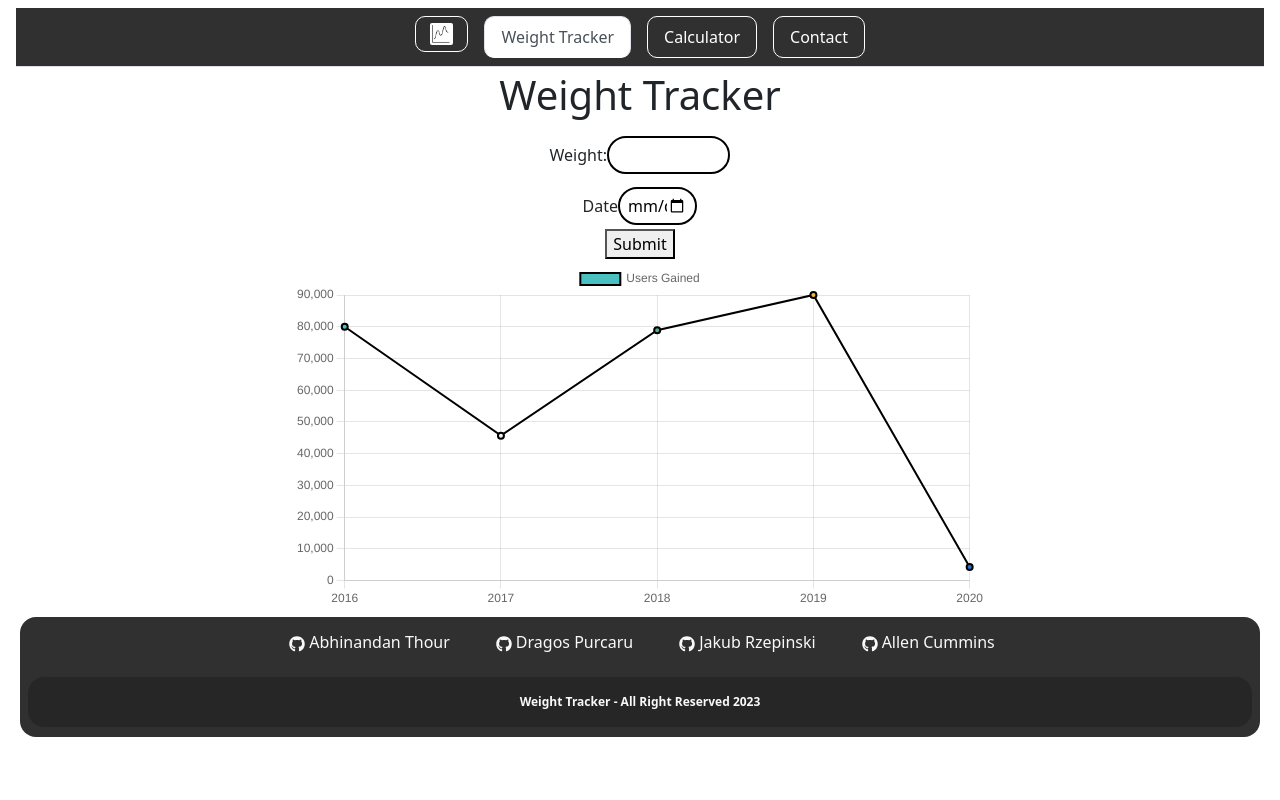
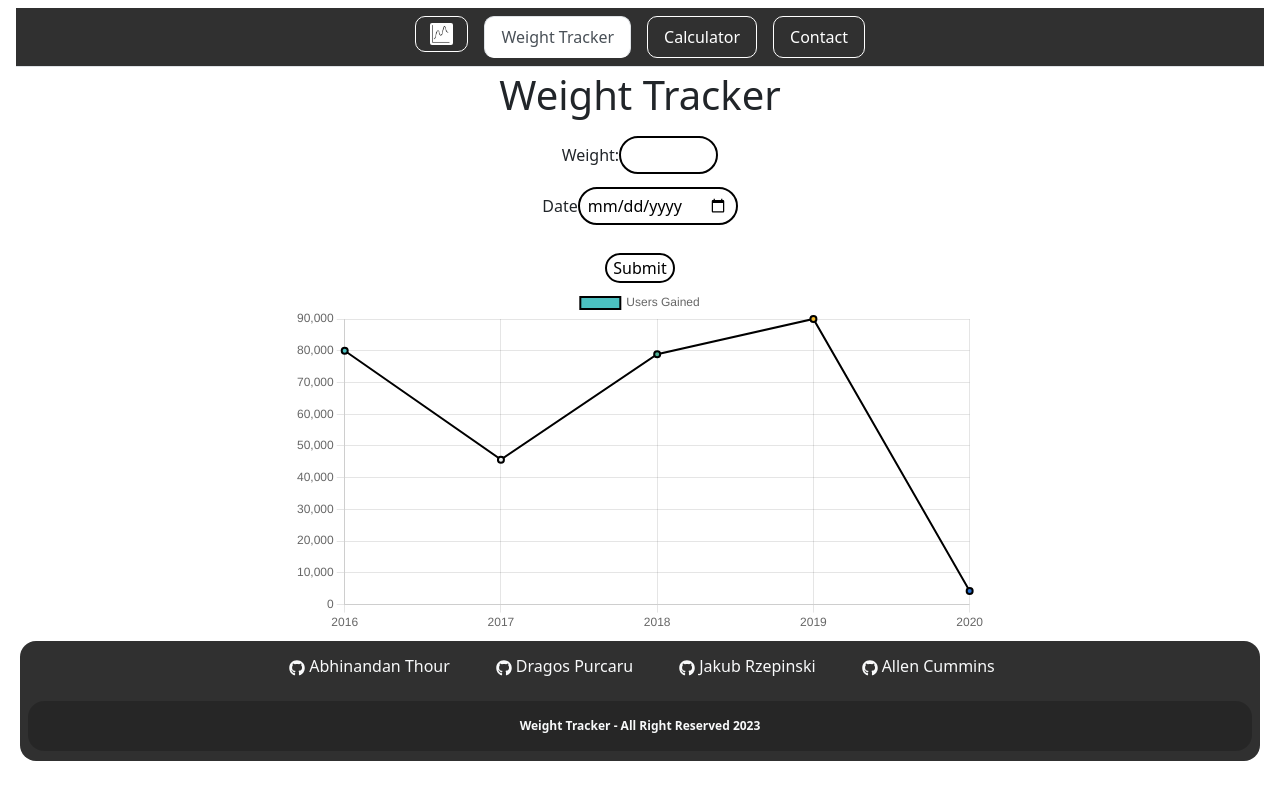
Before and after one commit to Bh00fie/Weight-Tracker, a React (Create React App) app: page /tracker in a window 1280 px wide. Built offline with nearby package versions, Linux system fonts and the light colour scheme.

Commit message:
Added some styling, but could do with improving

```diff
--- a/src/components/pages/Tracker.js
+++ b/src/components/pages/Tracker.js
@@ -15,7 +15,7 @@ const Userweight = () => {
         <label htmlFor="NewDate">Date</label>
         <input id="NewDate" type="date" />
       </div>
-      <button>Submit</button>
+      <button className="submitButton" >Submit</button>
     </form>
   )
 };
@@ -46,15 +46,16 @@ function Tracker() {
       <h1>Weight Tracker</h1>
 
       <form>
-      <div>
+      <div className="weightInput">
         <label htmlFor="NewWeight">Weight:</label>
         <input id="NewWeight" type="number" />
       </div>
-      <div>
+      <div className="dateInput">
         <label htmlFor="NewDate">Date</label>
         <input id="NewDate" type="date" />
       </div>
-      <button>Submit</button>
+      <br></br>
+      <button className="submitButton">Submit</button>
     </form>
 
       <div className="lineChart" style={{ width: 700 }}>
@@ -65,5 +66,10 @@ function Tracker() {
   );
 }
 
+{/* <label htmlFor={'upload-button'}>
+    <div className={classes.chooseFile}>
+        <SomeIconElement style={{marginRight: 10}}/> Upload File
+    </div>
+</label> */}
 
 export default Tracker;
--- a/src/components/pages/tracker.css
+++ b/src/components/pages/tracker.css
@@ -3,3 +3,17 @@
     margin-right: auto;
 
 }
+
+.weightInput {
+    width: 20%;
+}
+
+.dateInput {
+    width: 400px;
+}
+
+.submitButton {
+    border-radius: 20px;
+    border: 2px solid black;
+    background-color: white;
+}
```
